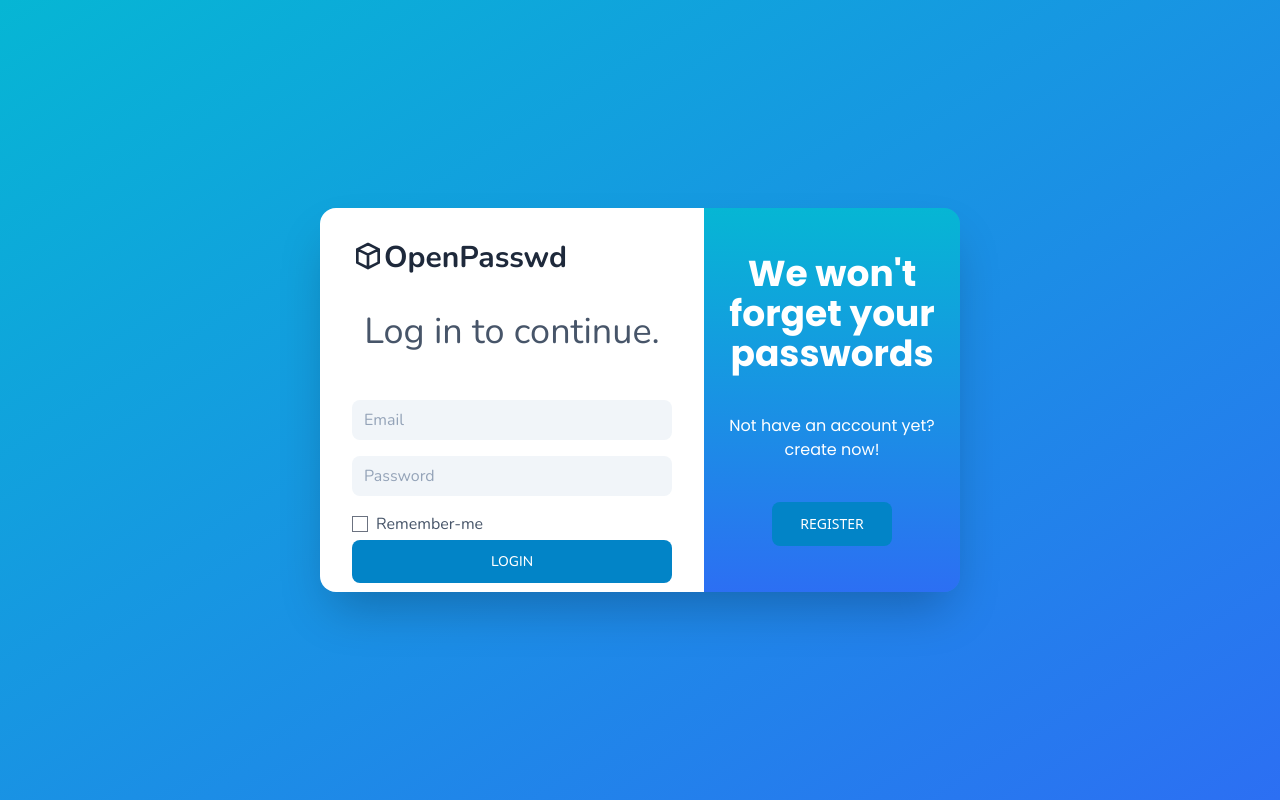
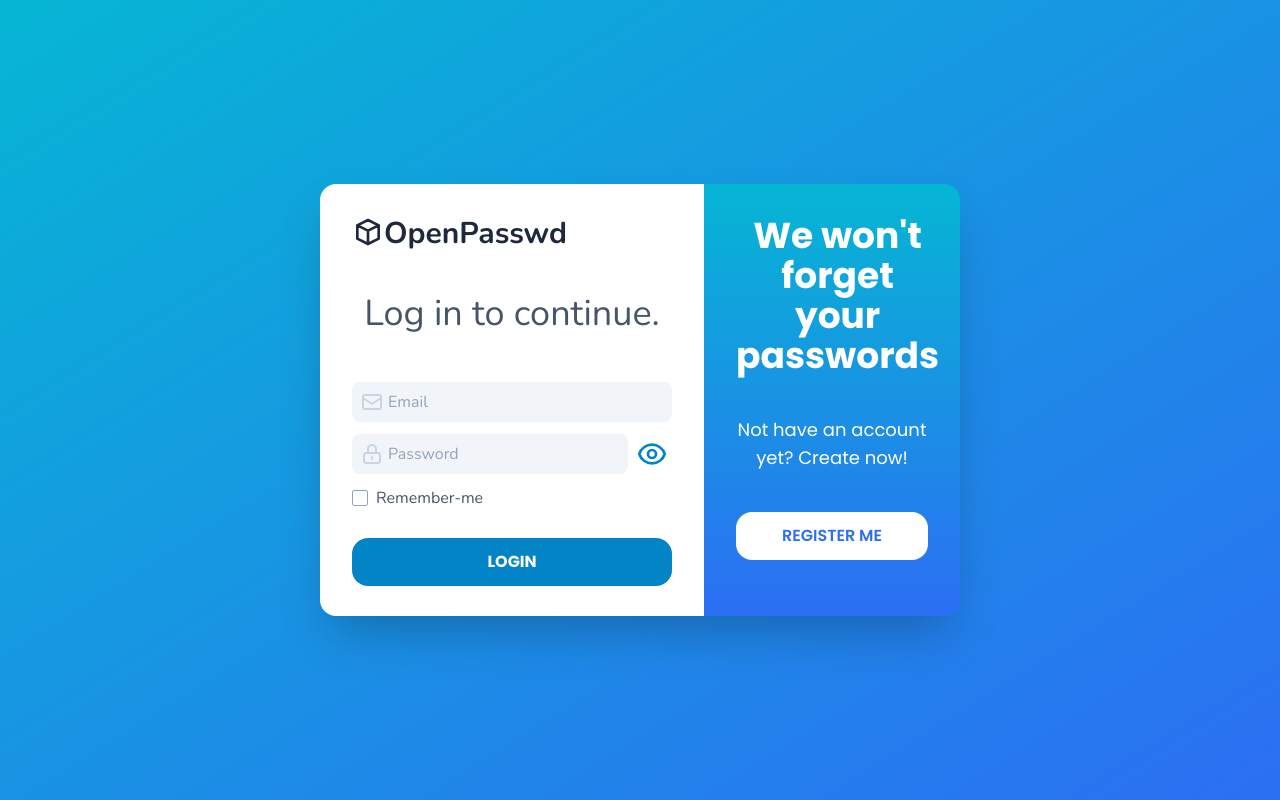
Before and after one commit to nellfs/openpasswd-console, a React (Vite) app: page /login in a window 1280 px wide. Built offline with nearby package versions, Linux system fonts and the light colour scheme.

Commit message:
show password

```diff
--- /dev/null
+++ b/src/components/Button/DefaultButton.tsx
@@ -0,0 +1,37 @@
+import { PropsWithChildren } from 'react';
+
+export interface ButtonProps {
+    type: 'submit' | 'reset' | 'button';
+    disabled?: boolean;
+    onClick?: () => void;
+}
+
+function DefaultButton(props: PropsWithChildren<ButtonProps>) {
+    return (
+        <button
+            className='
+          inline-block
+          px-7 py-3
+          disabled:bg-slate-600
+          font-others
+          font-bold
+          bg-sky-600
+         text-white
+          text-1xl leading uppercase
+          rounded-2xl
+          hover:bg-secure-blue
+          focus:bg-blue-600  focus:outline-none focus:ring-0
+          active:bg-blue-800
+          transition duration-100 ease-in-out
+          w-full'
+
+            type={props.type}
+            disabled={props.disabled}
+            onClick={props.onClick}
+        >
+            {props.children}
+        </button>
+    );
+}
+
+export default DefaultButton;
--- /dev/null
+++ b/src/components/Button/InverseButton.tsx
@@ -0,0 +1,42 @@
+import { PropsWithChildren } from 'react';
+
+
+export interface ButtonProps {
+    type: 'submit' | 'reset' | 'button';
+    disabled?: boolean;
+    onClick?: () => void;
+}
+
+function InverseButton(props: PropsWithChildren<ButtonProps>) {
+    return (
+
+        <button
+            className='
+          inline-block
+          px-7 py-3
+          disabled:bg-slate-600
+          font-others
+          font-semibold
+          bg-white
+        text-secure-blue
+          text-1xl leading uppercase
+          rounded-2xl
+          hover:bg-blue-300
+          hover:text-white
+          focus:bg-blue-600
+            focus:text-white
+           focus:ring-0
+          active:bg-blue-400
+          transition duration-200 ease-in-out
+          w-full'
+
+            type={props.type}
+            disabled={props.disabled}
+            onClick={props.onClick}
+        >
+            {props.children}
+        </button>
+    );
+}
+
+export default InverseButton;
--- a/src/components/Button/index.tsx
+++ b/src/components/Button/index.tsx
@@ -1,35 +1,42 @@
 import { PropsWithChildren } from 'react';
+
+import DefaultButton from './DefaultButton'
+import InverseButton from './InverseButton';
 
 export interface ButtonProps {
   type: 'submit' | 'reset' | 'button';
   disabled?: boolean;
+  theme: 'default' | 'danger' | 'inverse';
   onClick?: () => void;
 }
 
 export function Button(props: PropsWithChildren<ButtonProps>) {
+  if (props.theme == "default") {
+    return (
+      <DefaultButton
+        type={props.type}
+        disabled={props.disabled}
+        onClick={props.onClick}>
+        {props.children}
+      </DefaultButton>
+    );
+  }
+
+  if (props.theme == "inverse") {
+    return (
+      <InverseButton type={'button'}>
+        {props.children}
+      </InverseButton>
+    );
+  }
+
   return (
-    <button
-      className='
-          inline-block
-          px-7 py-3
-          disabled:bg-slate-600
-          bg-sky-600
-          text-white
-          font-medium text-sm leading-snug uppercase
-          rounded-lg
-          hover:bg-secure-blue
-          focus:bg-blue-600  focus:outline-none focus:ring-0
-          active:bg-blue-800
-          transition duration-100 ease-in-out
-          w-full
-      '
-
+    <DefaultButton
       type={props.type}
       disabled={props.disabled}
-      onClick={props.onClick}
-    >
+      onClick={props.onClick}>
       {props.children}
-    </button>
+    </DefaultButton>
   );
 }
 
--- a/src/components/Form/Checkbox.tsx
+++ b/src/components/Form/Checkbox.tsx
@@ -6,13 +6,14 @@ export interface CheckboxProps {
 
 export default function Checkbox(props: CheckboxProps) {
   return (
-    <label className="inline-flex items-center">
+    <label className="inline-block items-center">
       <input
+        className="form-check-input appearance-none h-4 w-4 border border-slate-400 rounded-sm bg-white checked:bg-blue-600 checked:border-blue-600 focus:outline-none transition duration-150 mt-1 align-top bg-no-repeat bg-center bg-contain float-left cursor-pointer"
         type="checkbox"
         checked={props.value}
         onChange={(e) => props.onChange(e.target.checked)}
       />
-      <span className="ml-2">{props.name}</span>
+      <span className="ml-2" >{props.name}</span>
     </label>
   );
 }
--- a/src/components/Form/Input.tsx
+++ b/src/components/Form/Input.tsx
@@ -1,15 +1,45 @@
+import { PencilAltIcon, MailIcon, LockClosedIcon, EyeIcon, EyeOffIcon } from '@heroicons/react/outline'
+import { useState } from 'react';
 export interface InputProps<T> {
   type: 'text' | 'password' | 'email';
   name: string;
+  canHide: boolean;
   value: T;
   onChange: (v: T) => void;
 }
 
+function AutoIcon(props: { type: string; }) {
+  if (props.type === 'email') {
+    return <MailIcon className="h-6" />
+  } else if (props.type === 'password') {
+    return <LockClosedIcon className="h-6" />
+  }
+  return <PencilAltIcon className="h-6" />
+}
 
+function ShowIcon(props: { type: boolean }) {
+  if (props.type === false) {
+    return <EyeIcon className='relative text-sky-600 ml-2 h-8 m-1' />
+  } else if (props.type === true) {
+    return <EyeOffIcon className='relative text-slate-300 ml-2 h-8 m-1' />
+  }
+  return <div>{props.type}</div>
+}
 
 export default function Input<T extends string | number>(props: InputProps<T>) {
+  const [passwordShown, setPasswordShown] = useState(false);
+
+  const togglePassword = () => {
+    setPasswordShown(!passwordShown)
+  }
+
+  if (!props.canHide) {
     return (
       <label className="block relative">
+        <div className='flex flex-row'>
+          <div className='absolute ml-2 mt-2 text-slate-300'>
+            {<AutoIcon type={props.type}></AutoIcon>}
+          </div>
           <input
             type={props.type}
             className="
@@ -21,11 +51,42 @@ export default function Input<T extends string | number>(props: InputProps<T>) {
           bg-slate-100
           text-slate-800
           placeholder-slate-400
-          "
+          pl-9"
             placeholder={props.name}
             value={props.value}
             onChange={(e) => props.onChange(e.target.value as T)}
           />
+        </div>
       </label>
     );
   }
+  return (
+    <label className="block relative">
+      <div className='flex flex-row'>
+        <div className='absolute ml-2 mt-2 text-slate-300'>
+          {<AutoIcon type={props.type}></AutoIcon>}
+        </div>
+        <input
+          type={passwordShown ? "text" : "password"}
+          className="
+          mb-3
+          block
+          border-0
+          w-full
+          rounded-lg
+          bg-slate-100
+          text-slate-800
+          placeholder-slate-400
+          pl-9"
+          placeholder={props.name}
+          value={props.value}
+          onChange={(e) => props.onChange(e.target.value as T)}
+        />
+
+        <button className='inline-flex font-others' onClick={togglePassword}>
+          <ShowIcon type={passwordShown}></ShowIcon>
+        </button>
+      </div>
+    </label>
+  )
+}
--- /dev/null
+++ b/src/components/Form/Showbox.tsx
@@ -0,0 +1,33 @@
+import { useState } from "react";
+import { Button } from "../Button";
+
+export interface Showbox {
+    value: boolean;
+    onChange: (v: boolean) => void;
+}
+
+export default function Showbox(props: { type: boolean }) {
+    const [passwordShown, setPasswordShown] = useState(false);
+
+    const togglePassword = () => {
+        setPasswordShown(!passwordShown)
+    }
+
+    return (
+        <div>
+            <input type={passwordShown ? "text" : "password"} />
+            <button onClick={togglePassword}>Show Password</button>
+        </div>
+
+    )
+
+}
+
+// export default function Showbox(props: { type: string }) {
+
+//     return (
+//         <div className="">
+//             <button>{props.type}</button>
+//         </div>
+//     )
+// }
--- a/src/components/Form/index.ts
+++ b/src/components/Form/index.ts
@@ -1,5 +1,6 @@
 import Input from './Input';
 import Checkbox from './Checkbox';
 import Form from './Form';
+import Showbox from './Showbox'
 
-export { Form, Input, Checkbox };
+export { Form, Input, Checkbox, Showbox };
--- a/src/containers/Login/index.tsx
+++ b/src/containers/Login/index.tsx
@@ -61,8 +61,8 @@ const Login = () => {
     //flex flex-col items-center justify-center w-full flex-1 px-20 text-center min-h-screen bg-gradient-to-t from-blue-800 to-blue-500
     <main className='flex items-center justify-center min-h-screen bg-gradient-to-tl from-secure-blue to-cyan-500'>
       <div className='flex flex-row shadow-2xl rounded-2xl'>
-        <div className='h-96 w-96 bg-white rounded-tl-2xl rounded-bl-2xl p-8 m-auto'>
-          <div className='text-slate-800 h-8 flex flex-row font-body font-bold'>
+        <div className='w-96 h-[27rem] bg-white rounded-tl-2xl rounded-bl-2xl p-8 m-auto'>
+          <div className='text-slate-800 h-8 inline-flex font-body font-bold'>
             <CubeIcon></CubeIcon>
             <h1 className='text-3xl'>OpenPasswd</h1>
           </div>
@@ -76,39 +76,45 @@ const Login = () => {
                 <Input
                   name="Email"
                   type="email"
+                  canHide={false}
                   value={state.email}
                   onChange={(value) => setState({ ...state, email: value })} />
-                <Input
-                  name="Password"
-                  type="password"
-                  value={state.password}
-                  onChange={(value) => setState({ ...state, password: value })} />
-                <div className='flex flex-col gap-1'>
-                  <Checkbox
-                    name="Remember-me"
-                    value={state.remember}
-                    onChange={(value) => setState({ ...state, remember: value })} />
-
-                  <Button type="submit" disabled={isLoading}>
-                    Login
-                  </Button>
-                </div>
               </div>
             </Form>
+            {/* fix later */}
+            <Input
+              name="Password"
+              type="password"
+              canHide={true}
+              value={state.password}
+              onChange={(value) => setState({ ...state, password: value })} />
+            {/* :) */}
+            <div className='flex flex-col gap-7'>
+              <Checkbox
+                name="Remember-me"
+                value={state.remember}
+                onChange={(value) => setState({ ...state, remember: value })} />
+
+
+              <Button theme="default" type="submit" disabled={isLoading}>
+                Login
+              </Button>
+            </div>
           </div>
         </div>
 
-        <div className='flex flex-col items-center justify-center h-96 w-64 rounded-tr-2xl rounded-br-2xl p-6 m-auto bg-gradient-to-b from-cyan-500 to-secure-blue'>
+        <div className='w-64 h-[27rem] m-auto rounded-tr-2xl rounded-br-2xl p-8 bg-gradient-to-b from-cyan-500 to-secure-blue'>
           <div className='font-others text-white text-center'>
             <h1 className='flex font-bold text-4xl'>{"We won't forget your passwords"}</h1>
-            <p className='mt-10 text-1xl'>{"Not have an account yet? create now!"}</p>
+            <p className='mt-10 text-lg'>{"Not have an account yet? Create now!"}</p>
           </div>
           <div className='mt-10'>
-            <Button type="submit" disabled={isLoading}>
-              register
+            <Button theme="inverse" type="submit" disabled={isLoading}>
+              REGISTER ME
             </Button>
           </div>
         </div>
+
       </div>
     </main >
     // <main className='flex flex-col items-center justify-center w-full flex-1 px-20 text-center min-h-screen bg-gradient-to-t from-blue-800 to-blue-500'>
```
Also changed, not shown: public/login.jpg (deleted). Lines whose indentation alone changed are shown as unchanged.
